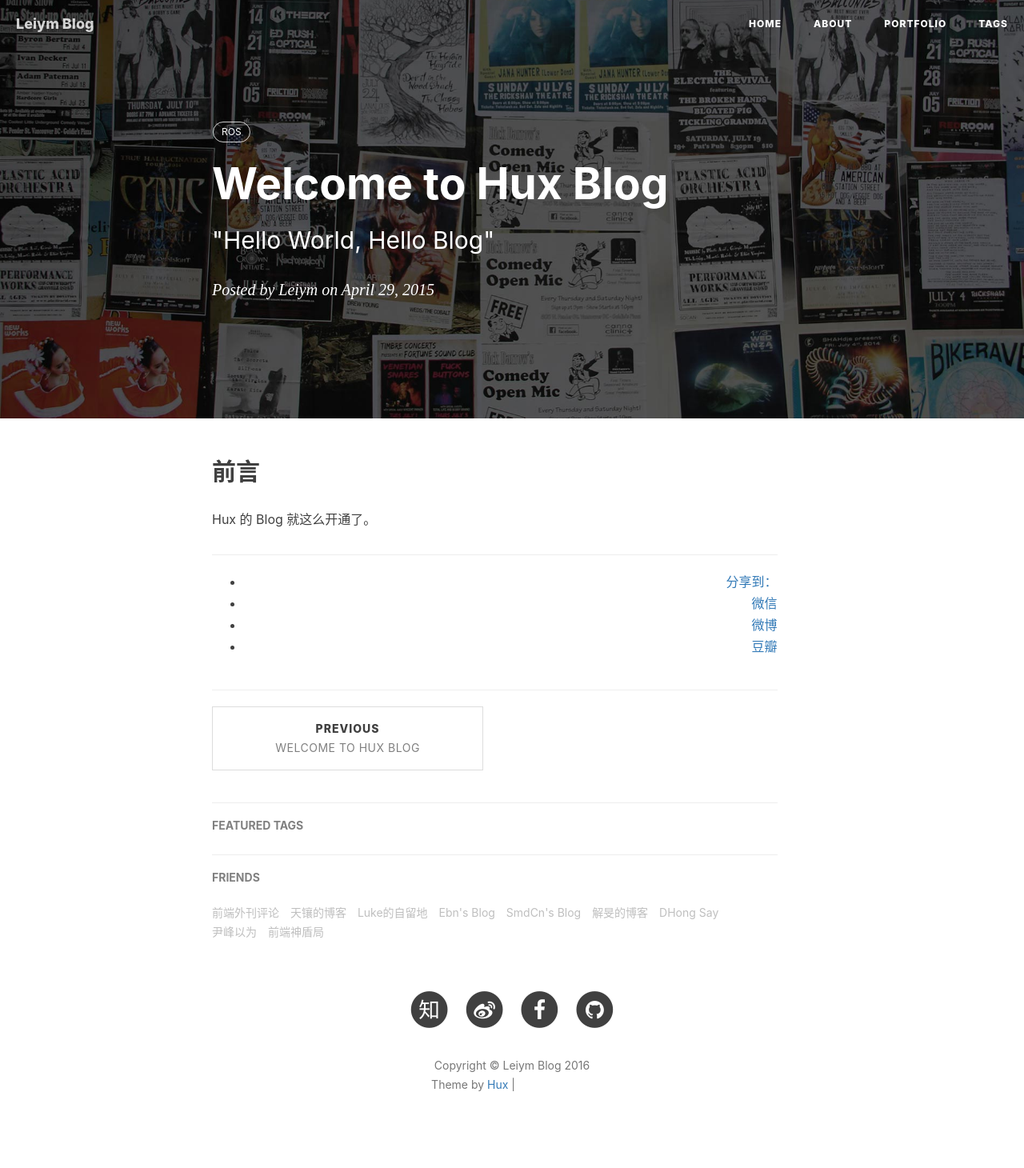
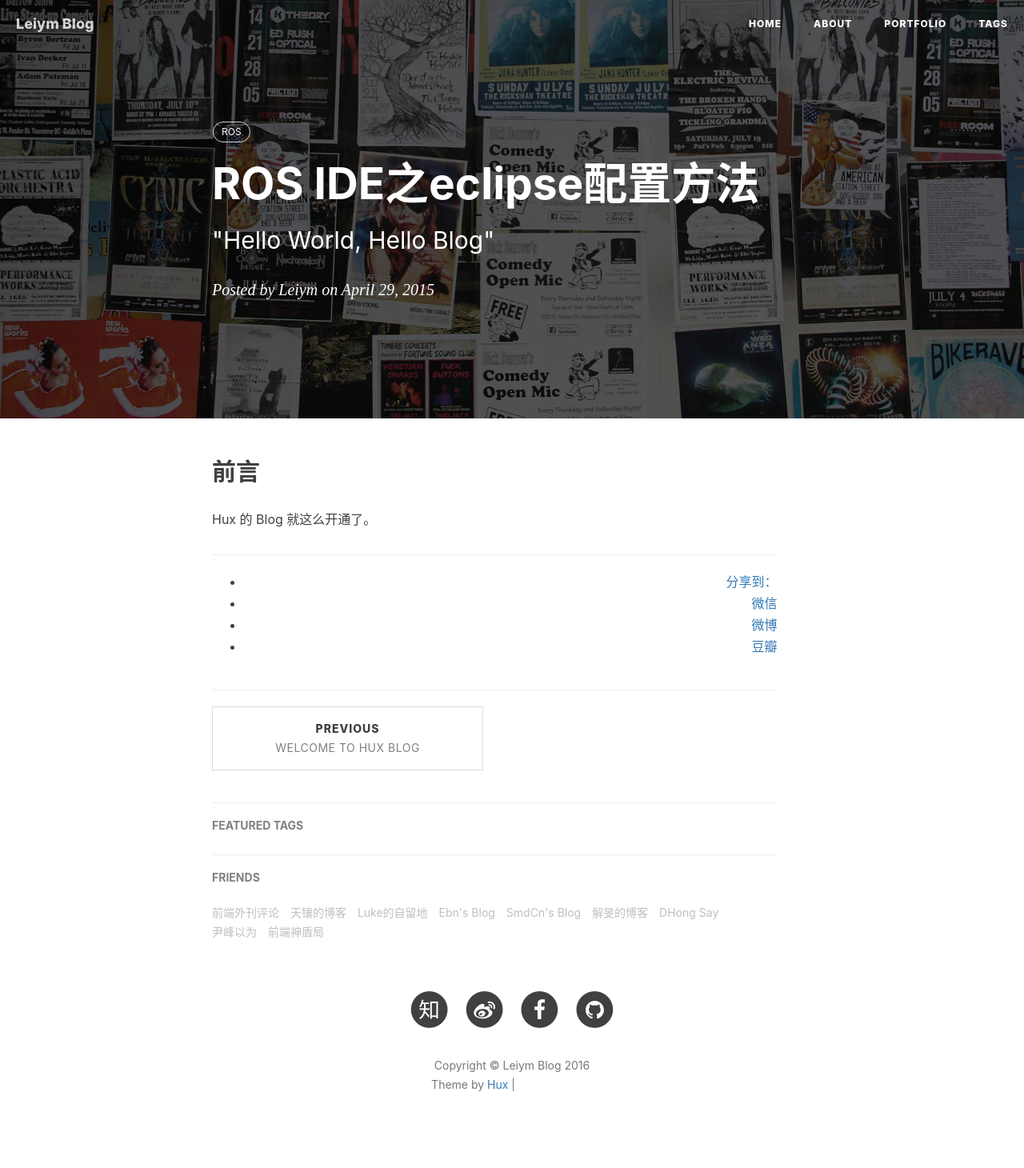
Before and after one commit to ozaki8/missmiaom.github.io, a Jekyll site: the page built from _posts/2016-04-12-ros-ide-eclipse.markdown, in a window 1280 px wide. Shown: the whole page at 80% size. Built offline with Jekyll 4.4.1, drawn with Linux system fonts in a browser that asks for light colours; nearby versions of some CDN libraries; comment, search, counter and statistics services are not loaded; grey boxes are pictures that could not be loaded.

Commit message:
Update 2016-04-12-ros-ide-eclipse.markdown

```diff
--- a/_posts/2016-04-12-ros-ide-eclipse.markdown
+++ b/_posts/2016-04-12-ros-ide-eclipse.markdown
@@ -1,6 +1,6 @@
 ---
 layout:     post
-title:      "Welcome to Hux Blog"
+title:      "ROS IDE之eclipse配置方法"
 subtitle:   " \"Hello World, Hello Blog\""
 date:       2015-04-29 12:00:00
 author:     "Leiym"
```
